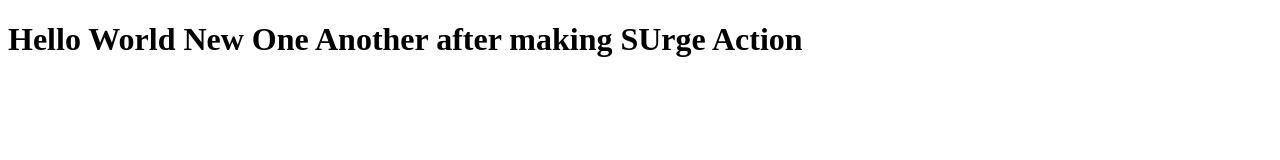
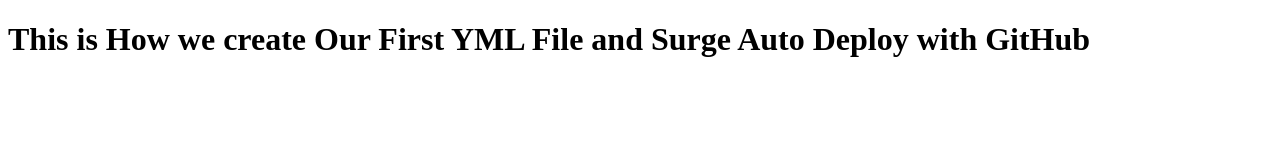
Before and after one commit to skashifali75/FirstRepoOfBoot, a plain HTML site: page index.html in a window 1280 px wide. Drawn offline with Linux system fonts and the light colour scheme.

Commit message:
Update index.html

```diff
--- a/index.html
+++ b/index.html
@@ -6,6 +6,6 @@
     <title>Document</title>
 </head>
 <body>
-    <h1>Hello World New One Another after making SUrge Action</h1>
+    <h1>This is How we create Our First YML File and Surge Auto Deploy with GitHub</h1>
 </body>
 </html>
```
